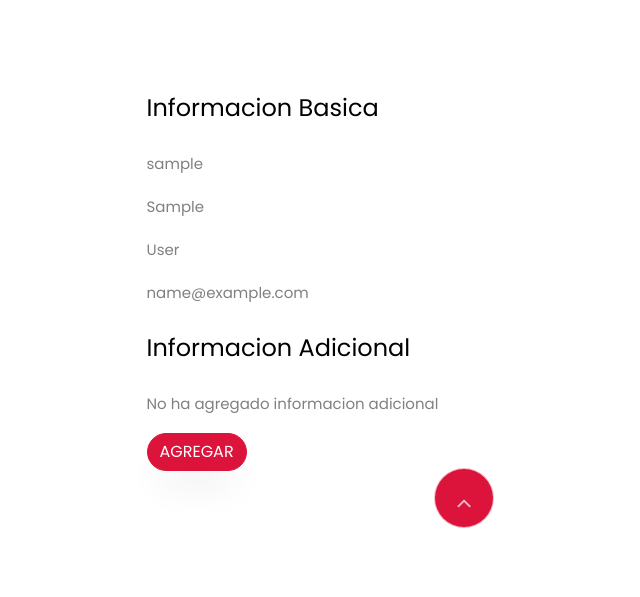
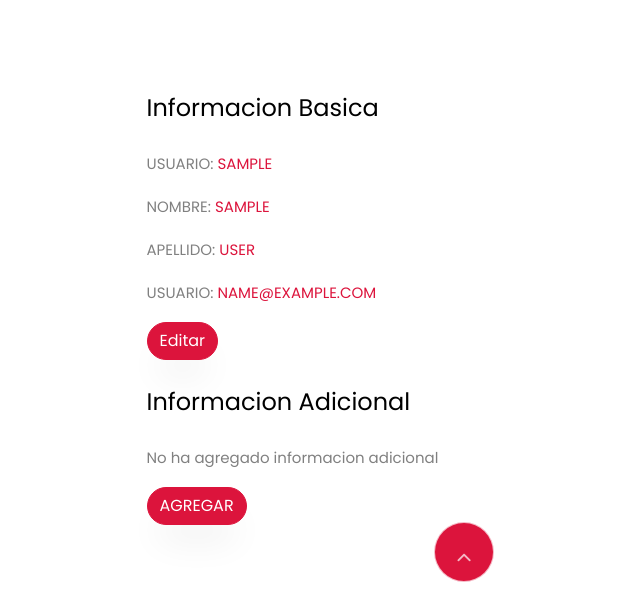
Before and after one commit to Guinandw/pet_shop, a Django app: page /perfil/ in a window 1280 px wide. Shown: the part 125-722 px from the top of the page, without its empty margins (176-816 px from the left). Run offline with Django 3.2, Linux system fonts and the light colour scheme; the visitor is signed in with stand-in values (Sample User, id 1); data comes from the database, SQL or seed files in the repository; data that the repository does not hold is empty; some libraries are stand-ins or nearby versions; some web fonts are replaced.

Commit message:
listo editarUsuario

```diff
--- a/pet_shop/cuentas/views.py
+++ b/pet_shop/cuentas/views.py
@@ -91,16 +91,16 @@ def editarUsuario(request):
     usuario = User.objects.get(pk=request.user.id)
 
     if request.method == 'GET':
-        usuarioForm = editarUsuario(instance= usuario)
+        usuarioForm = userFormCompleto(instance= usuario)
         return render(request,
                       'cuentas/editarUsuario.html',
                       {'form':usuarioForm})
     else:
-        usuarioForm = editarUsuario(instance=usuario)
-        usuarioForm.first_name = request.POST['first_name']
-        usuarioForm.last_name = request.POST['last_name']
+
+        usuario.first_name = request.POST['first_name']
+        usuario.last_name = request.POST['last_name']
         usuario.email = request.POST['email']
-        usuarioForm.save()
+        usuario.save()
         return redirect('perfil')
 
 @login_required
--- a/pet_shop/templates/cuentas/perfil.html
+++ b/pet_shop/templates/cuentas/perfil.html
@@ -16,23 +16,23 @@
 		        {% endfor %}
             <h3 class="mb-4 billing-heading">Informacion Basica</h3>
             <div class="align-items-end">
-                  <p class="w-100">{{user.username}}</p>
-                  <p class="w100">{{user.first_name}}</p>
-                  <p class="w100">{{user.last_name}}</p>
-                  <p class="w100">{{user.email}}</p>
-                  {% comment %} <a href='{% url 'editarUsuario' %}' class='btn btn-primary' >Editar</a> {% endcomment %}
+              <p class="w-100 text-uppercase " >USUARIO: <spam class='text-primary'>{{user.username}}</spam></p>
+              <p class="w-100 text-uppercase " >Nombre: <spam class='text-primary'>{{user.first_name}}</spam></p>
+              <p class="w-100 text-uppercase " >Apellido: <spam class='text-primary'>{{user.last_name}}</spam></p>
+              <p class="w-100 text-uppercase " >USUARIO: <spam class='text-primary'>{{user.email}}</spam></p>
+                  <a href='{% url 'editarUsuario' %}' class='btn btn-primary' >Editar</a>
                   <h3 class="mt-4 mb-4 billing-heading">Informacion Adicional</h3>
                   {% if adicional == 'No ha agregado informacion adicional' %}
                     <p class="mb-3">{{adicional}}</p>
                       <a href='{% url 'editarPerfil' %}' class='btn btn-primary'>AGREGAR</a>
                   {% else %}
-                    <p class="w-100 mb-3">{{ adicional.dni}}</p>
-                    <p class="w-100 mb-3">{{ adicional.cuit}}</p>
-                    <p class="w-100 mb-3">{{ adicional.direccion}}</p>
-                    <p class="w-100 mb-3">{{ adicional.ciudad}}</p>
-                    <p class="w-100 mb-3">{{ adicional.cp}}</p>
-                    <p class="w-100 mb-3">{{ adicional.telefono}}</p>
-                    <a href='{% url 'editarPerfil' %}' class='btn btn-primary'>Editar</a>
+                  <p class="w-100 mb-3 text-uppercase " >DNI: <spam class='text-primary'>{{adicional.dni}}</spam></p>
+                  <p class="w-100 text-uppercase mb-3" >CUIT: <spam class='text-primary'>{{ adicional.cuit}}</spam></p>
+                  <p class="w-100 text-uppercase " >Direccion: <spam class='text-primary'>{{ adicional.direccion}}</spam></p>
+                  <p class="w-100 text-uppercase " >Ciudad: <spam class='text-primary'>{{ adicional.ciudad}}</spam></p>
+                  <p class="w-100 text-uppercase " >Codigo Postal: <spam class='text-primary'>{{ adicional.cp}}</spam></p>
+                  <p class="w-100 text-uppercase " >Telefono: <spam class='text-primary'>{{ adicional.telefono}}</spam></p>
+                  <a href='{% url 'editarPerfil' %}' class='btn btn-primary'>Editar</a>
                   {% endif %}
 
 <br><br>
```
Also changed, not shown: pet_shop/cuentas/forms.py (+17 -0 lines).
